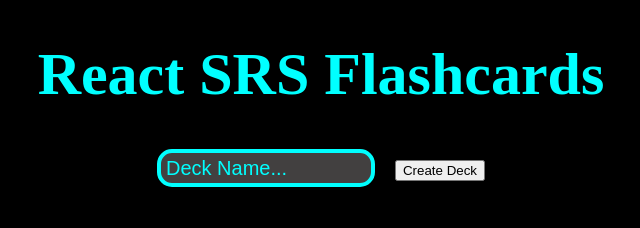
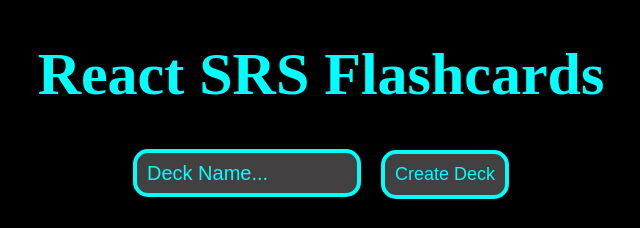
Before and after one commit to JohnFuhrm12/React-SRS-Flashcards, a React (Create React App) app: page / in a window 1280 px wide. Shown: the top 228 px of the page, without its empty margins (319-959 px from the left). Built offline with nearby package versions, Linux system fonts and the light colour scheme; no server answers; the database is empty.

Commit message:
Add files via upload

```diff
--- a/src/App.css
+++ b/src/App.css
@@ -37,22 +37,24 @@ html, body {
     border: solid 4px aqua;
     border-radius: 15px;
     background-color: gray;
+    transition: 0.3s;
 }
 
 .deckButton:hover {
     background-color: rgb(66, 64, 64);
     color: rgb(3, 187, 187);
+    transition: 0.3s;
 }
 
 .createInput {
     width: 200px;
     height: 20px;
     font-size: 20px;
-    padding: 5px;
+    padding: 10px;
     border: solid 4px aqua;
     border-radius: 15px;
     margin-right: 20px;
-    background-color: rgb(66, 64, 64);
+    background-color: rgb(66, 64, 64);;
     color: aqua;
 }
 
@@ -64,6 +66,25 @@ html, body {
     font-size: 40px;
 }
 
+.createButton {
+    font-size: 18px;
+    padding: 10px;
+    border: solid 4px aqua;
+    border-radius: 15px;
+    background-color: rgb(66, 64, 64);
+    color: aqua;
+    transition: 0.3s;
+}
+
+.createButton:hover {
+    font-size: 18px;
+    padding: 10px;
+    border: solid 4px aqua;
+    border-radius: 15px;
+    background-color: gray;
+    color: aqua;
+    transition: 0.3s;
+}
 
 
 /* Decks */
--- a/src/Decks.js
+++ b/src/Decks.js
@@ -63,7 +63,7 @@ const Decks = ( {studying, setStudying, currentDeck, setCurrentDeck}) => {
       <h1 className='title'>React SRS Flashcards</h1>
       <form onSubmit={createDeck}>
           <input className='createInput' value={newDeckName} onChange={handleChange} placeholder='Deck Name...' required/>
-          <button>Create Deck</button>
+          <button className='createButton'>Create Deck</button>
       </form>
       <h2 className='decksTitle'>Your Decks:</h2>
       <div className='decksContainer'>
```
